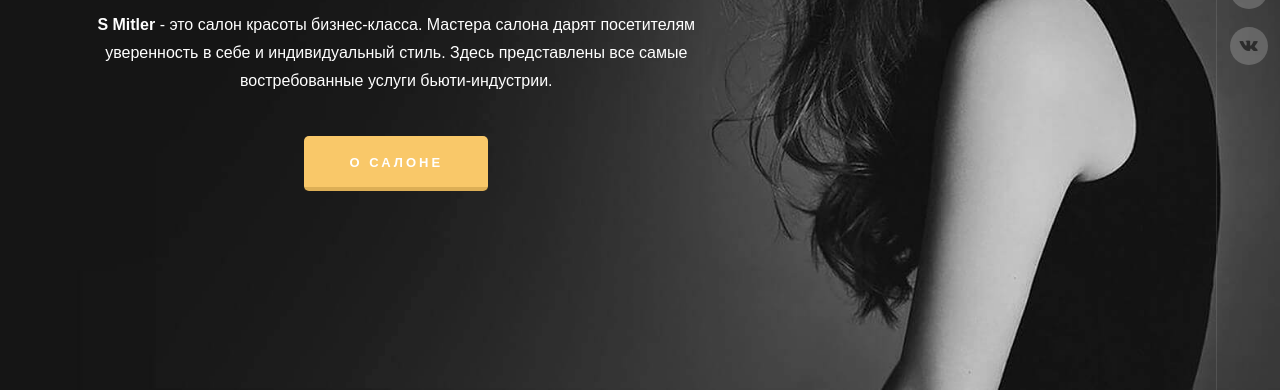
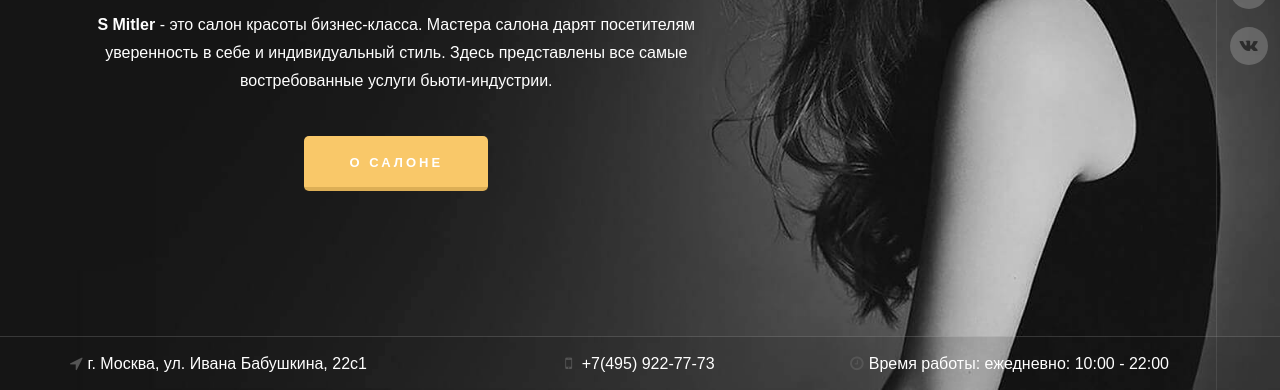
Before and after one commit to PavelEagle/Website-Creation-Practice, a website: page app/index.html in a window 1280 px wide. Shown: the part 410-800 px from the top of the page. Drawn offline with Linux system fonts and the light colour scheme.

Commit message:
Доделал верстку шапки
Верстка шапки

```diff
--- a/app/index.html
+++ b/app/index.html
@@ -103,6 +103,21 @@
 				</nav>
 			</div>
 
+			<div class="header-contacts">
+				<div class="container">
+					<div class="row">
+						<div class="col-md-4">
+							<i class="fa fa-location-arrow"></i>г. Москва, ул. Ивана Бабушкина, 22с1
+						</div>
+						<div class="col-md-4">
+							<div class="phone-h"><i class="fa fa-mobile"></i> +7(495) 922-77-73</div>
+						</div>
+						<div class="col-md-4">
+							<i class="fa fa-clock-o"></i>Время работы: ежедневно: 10:00 - 22:00
+						</div>
+					</div>
+				</div>
+			</div>
 
 		</header>
 
--- a/app/sass/main.sass
+++ b/app/sass/main.sass
@@ -295,6 +295,20 @@
 		&:hover
 			background-color: rgba(#fff, .4)
 
+.header-contacts
+	position: absolute
+	bottom: 0
+	left: 0
+	border-top: rgba(#fff, .15) 1px solid
+	padding: 12.5px 0
+	width: 100%
+	background-color: rgba(#151515,.15)
+	.fa
+		margin-right: 5px
+		color: #555
+	.phone-h
+		font-family: firasans, sans-serif
+		text-align: center
 
 
 @import "media" // Всегда в конце
```
Also changed, not shown: app/css/main.min.css.
